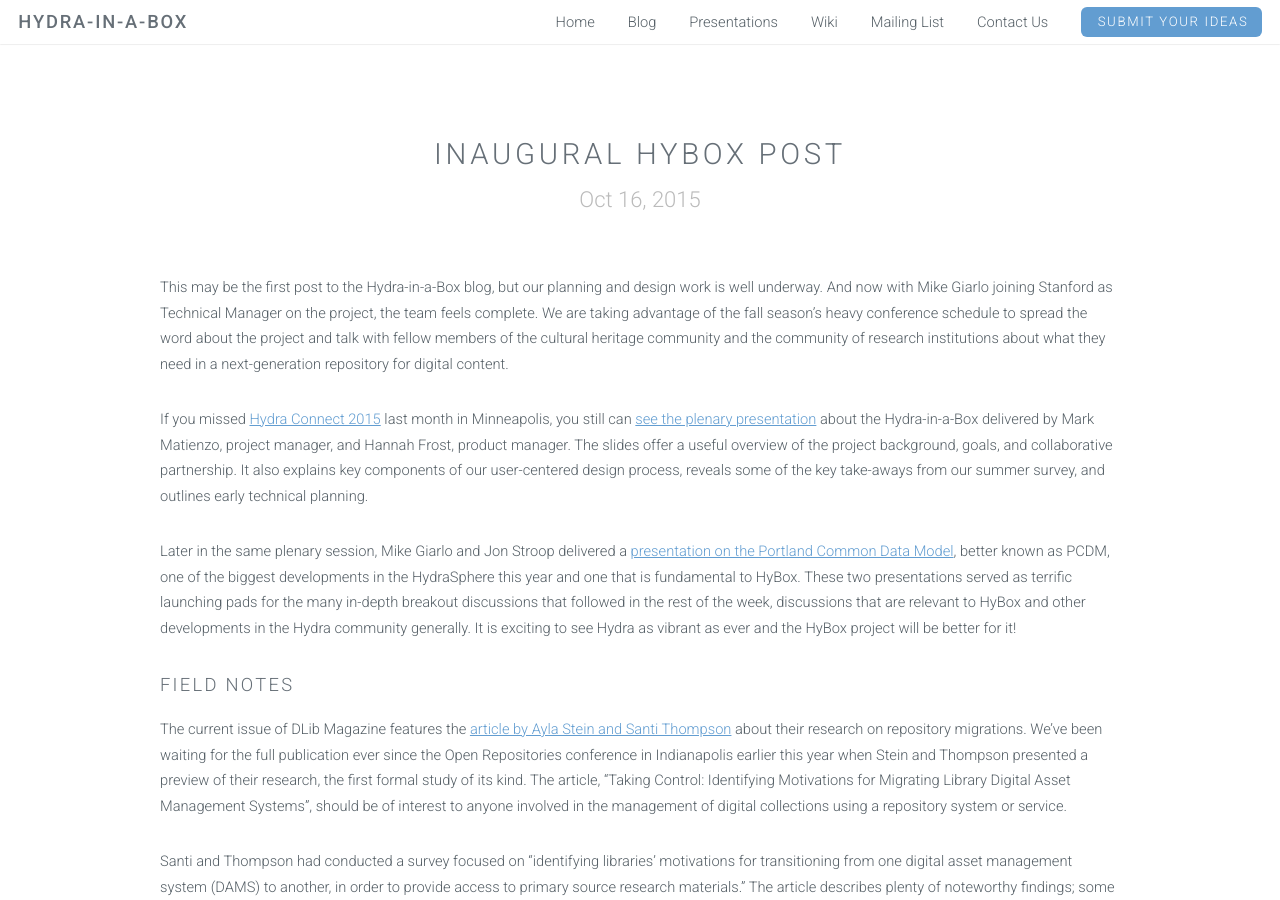
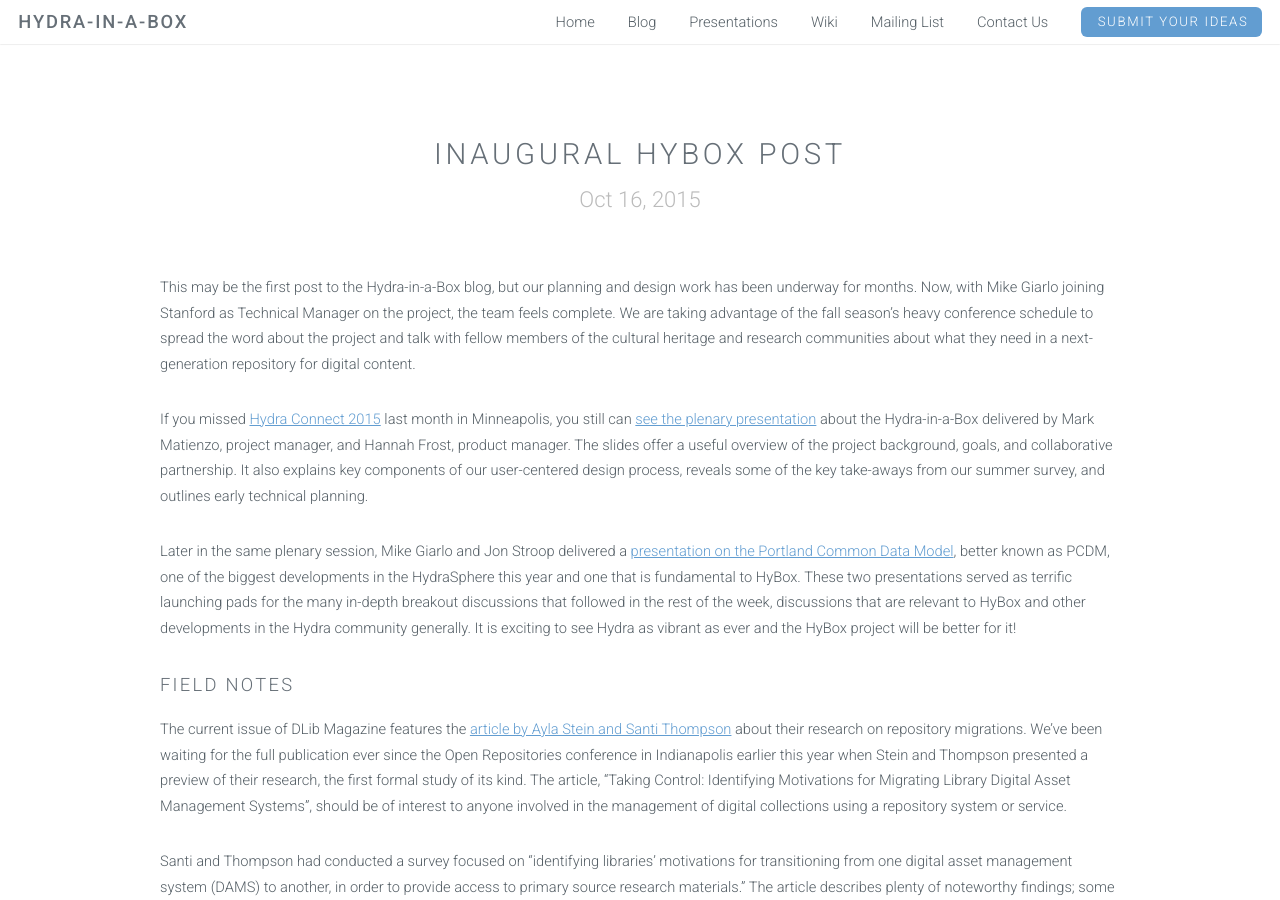
Before and after one commit to samvera-labs/hyku.github.io, a Jekyll site: the page built from _posts/2015-10-16-Inaugural-Post.markdown, in a window 1280 px wide and 900 px high. Built offline with Jekyll 4.4.1, drawn with Linux system fonts in a browser that asks for light colours.

Commit message:
Update 2015-10-16-Inaugural-Post.markdown

```diff
--- a/_posts/2015-10-16-Inaugural-Post.markdown
+++ b/_posts/2015-10-16-Inaugural-Post.markdown
@@ -3,7 +3,7 @@
 title: Inaugural HyBox Post
 ---
 
-This may be the first post to the Hydra-in-a-Box blog, but our planning and design work is well underway.  And now with Mike Giarlo joining Stanford as Technical Manager on the project, the team feels complete. We are taking advantage of the fall season’s heavy conference schedule to spread the word about the project and talk with fellow members of the cultural heritage community and the community of research institutions about what they need in a next-generation repository for digital content.
+This may be the first post to the Hydra-in-a-Box blog, but our planning and design work has been underway for months.  Now, with Mike Giarlo joining Stanford as Technical Manager on the project, the team feels complete. We are taking advantage of the fall season’s heavy conference schedule to spread the word about the project and talk with fellow members of the cultural heritage and research communities about what they need in a next-generation repository for digital content.
 
 If you missed [Hydra Connect 2015](https://wiki.duraspace.org/display/hydra/Hydra+Connect+2015) last month in Minneapolis, you still can [see the plenary presentation](https://docs.google.com/presentation/d/1hnymPvieYeRwdY9mjCFaUXALIRwUQol17og4kdVabWo/edit?usp=sharing) about the Hydra-in-a-Box delivered by Mark Matienzo, project manager, and Hannah Frost, product manager. The slides offer a useful overview of the project background, goals, and collaborative partnership. It also explains key components of our user-centered design process, reveals some of the key take-aways from our summer survey, and outlines early technical planning.
 
```
